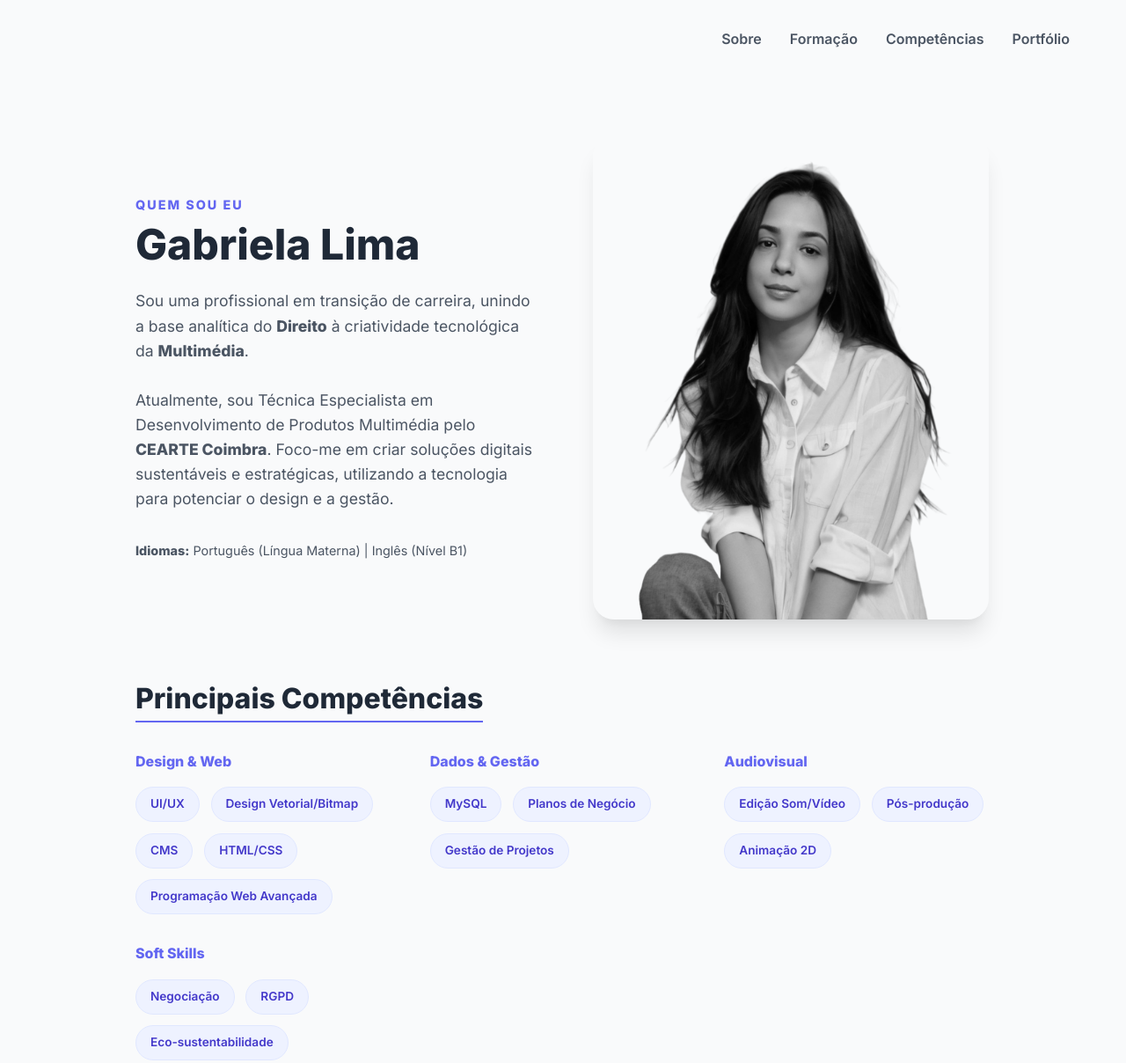
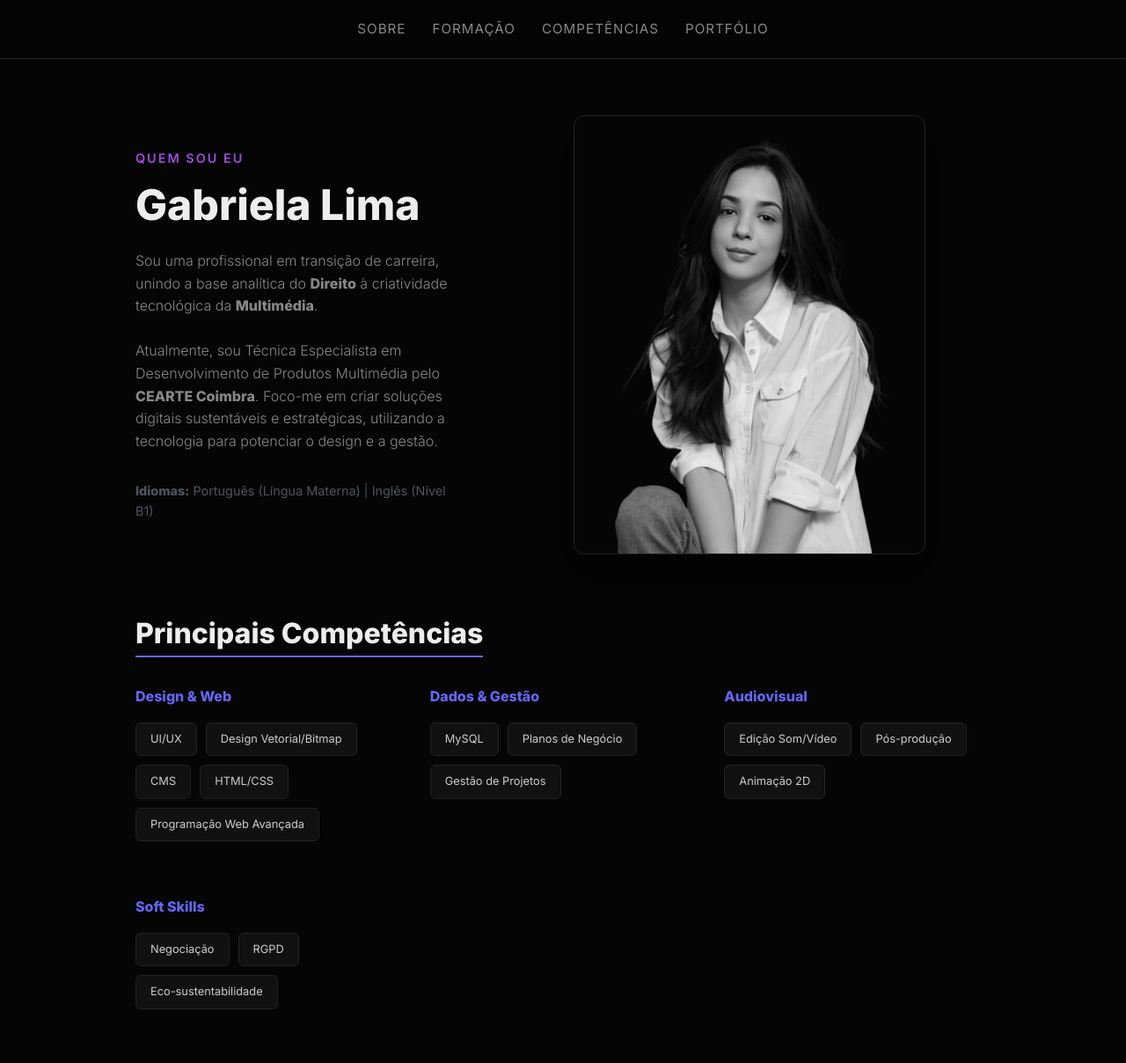
Before and after one commit to gabrielalimamultimedia-bot/curriculo, a plain HTML site: page index.html in a window 1280 px wide. Shown: the top 1208 px of the page at 88% size. Drawn offline with Linux system fonts and the light colour scheme.

Commit message:
Update style.css

```diff
--- a/style.css
+++ b/style.css
@@ -1,4 +1,13 @@
-/* CONFIGURAÇÕES GERAIS */
+/* --- CONFIGURAÇÕES GERAIS (GABRIELA LIMA DESIGN SYSTEM) --- */
+:root {
+    --bg-color: #050505;       /* Preto Absoluto */
+    --card-bg: #0a0a0a;        /* Quase preto */
+    --border-color: #222222;   /* Bordas subtis */
+    --primary: #9d4edd;        /* Roxo Neon */
+    --text-main: #ededed;      /* Branco Suave */
+    --text-muted: #888888;     /* Cinza Médio */
+}
+
 * {
     margin: 0;
     padding: 0;
@@ -7,43 +16,52 @@
 
 body {
     font-family: 'Inter', sans-serif;
-    background-color: #f9fafb; /* Cinza muito claro, moderno */
-    color: #1f2937;
+    background-color: var(--bg-color);
+    color: var(--text-main);
     line-height: 1.6;
 }
 
-/* NAVEGAÇÃO */
+/* --- NAVEGAÇÃO (Igual ao Site) --- */
 .main-nav {
-    padding: 2rem 5%;
+    padding: 20px 5%;
     display: flex;
-    justify-content: flex-end;
+    justify-content: center; /* Centrado como no site */
+    background-color: rgba(5, 5, 5, 0.9);
+    position: sticky;
+    top: 0;
+    z-index: 1000;
+    border-bottom: 1px solid var(--border-color);
+    backdrop-filter: blur(10px);
 }
 
 .main-nav ul {
     list-style: none;
     display: flex;
-    gap: 2rem;
+    gap: 30px;
 }
 
 .main-nav a {
     text-decoration: none;
-    color: #4b5563;
-    font-weight: 600;
-    transition: color 0.3s;
+    color: var(--text-muted);
+    font-size: 0.95rem;
+    font-weight: 500;
+    text-transform: uppercase;
+    letter-spacing: 1px;
+    transition: 0.3s;
 }
 
 .main-nav a:hover {
-    color: #000;
+    color: var(--primary); /* Roxo ao passar o rato */
 }
 
-/* SECÇÃO SOBRE */
+/* --- SECÇÃO CURRÍCULO / SOBRE --- */
 .about-section {
     max-width: 1100px;
     margin: 4rem auto;
     padding: 0 5%;
     display: grid;
-    grid-template-columns: 1fr 1fr; /* Divide em duas colunas */
-    gap: 4rem;
+    grid-template-columns: 1fr 1.5fr; /* Foto menor, Texto maior */
+    gap: 60px;
     align-items: center;
 }
 
@@ -52,8 +70,9 @@
     text-transform: uppercase;
     letter-spacing: 2px;
     font-size: 0.9rem;
-    color: #6366f1; /* Um roxo/azul moderno */
-    margin-bottom: 0.5rem;
+    color: var(--primary); /* Roxo */
+    margin-bottom: 1rem;
+    font-weight: 600;
 }
 
 .about-text h2 {
@@ -61,32 +80,41 @@
     font-weight: 800;
     margin-bottom: 1.5rem;
     line-height: 1.1;
+    color: var(--text-main);
 }
 
 .about-text p {
-    font-size: 1.1rem;
-    color: #4b5563;
+    font-size: 1rem;
+    color: var(--text-muted); /* Cinza */
     margin-bottom: 2rem;
+    font-weight: 300;
 }
 
-/* SKILLS (TAGS) */
+/* SKILLS (Estilo Dark Tech) */
 .skills-grid {
     display: flex;
     flex-wrap: wrap;
-    gap: 0.8rem;
+    gap: 10px;
+    margin-bottom: 30px;
 }
 
 .skill-tag {
-    background: #eef2ff;
-    color: #4338ca;
-    padding: 0.5rem 1rem;
-    border-radius: 50px;
-    font-size: 0.85rem;
-    font-weight: 600;
-    border: 1px solid #e0e7ff;
+    background: #111; /* Fundo muito escuro */
+    color: #ccc;
+    padding: 8px 16px;
+    border-radius: 6px;
+    font-size: 0.8rem;
+    font-weight: 500;
+    border: 1px solid var(--border-color);
+    transition: 0.3s;
 }
 
-/* FOTO (Ajustada para o seu link) */
+.skill-tag:hover {
+    border-color: var(--primary);
+    color: var(--primary);
+}
+
+/* FOTO (Ajustada para o estilo do site) */
 .about-img {
     display: flex;
     justify-content: center;
@@ -95,12 +123,38 @@
 
 .about-photo {
     width: 100%;
-    max-width: 450px;
-    height: 550px;
-    object-fit: cover; /* Faz o corte automático para não distorcer */
-    object-position: center top; /* Garante que o rosto fique visível no corte */
-    border-radius: 24px;
-    box-shadow: 0 20px 25px -5px rgba(0, 0, 0, 0.1), 0 10px 10px -5px rgba(0, 0, 0, 0.04);
+    max-width: 400px;
+    height: auto; /* Impede cortes */
+    object-fit: contain;
+    border-radius: 12px;
+    border: 1px solid var(--border-color);
+    box-shadow: 0 20px 50px rgba(0,0,0,0.8);
+    filter: grayscale(100%); /* Efeito P&B inicial */
+    transition: all 0.5s ease;
+}
+
+.about-photo:hover {
+    filter: grayscale(0%); /* Cor ao passar o rato */
+    border-color: var(--text-muted);
+}
+
+/* LINKS / BOTÕES (Estilo Minimalista Sutil) */
+a.btn-download {
+    display: inline-flex;
+    align-items: center;
+    gap: 10px;
+    text-decoration: none;
+    color: var(--primary);
+    font-weight: 700;
+    text-transform: uppercase;
+    font-size: 0.85rem;
+    letter-spacing: 2px;
+    transition: 0.3s;
+}
+
+a.btn-download:hover {
+    color: var(--text-muted);
+    transform: translateX(5px);
 }
 
 /* ANIMAÇÃO SIMPLES */
@@ -117,16 +171,22 @@
     }
 }
 
-/* RESPONSIVIDADE (Para telemóvel) */
+/* RESPONSIVIDADE */
 @media (max-width: 768px) {
+    .main-nav { padding: 15px; }
+    .main-nav ul { gap: 15px; font-size: 0.8rem; }
+
     .about-section {
         grid-template-columns: 1fr;
         text-align: center;
         margin: 2rem auto;
+        display: flex;
+        flex-direction: column-reverse; /* Foto em cima no telemóvel */
     }
 
-    .about-img {
-        order: -1; /* Foto aparece primeiro no telemóvel */
+    .about-photo {
+        max-width: 80%;
+        margin-bottom: 30px;
     }
 
     .skills-grid {
@@ -141,6 +201,8 @@
 footer {
     text-align: center;
     padding: 4rem 0;
-    font-size: 0.9rem;
-    color: #9ca3af;
+    font-size: 0.8rem;
+    color: var(--text-muted);
+    border-top: 1px solid var(--border-color);
+    margin-top: 50px;
 }
```
